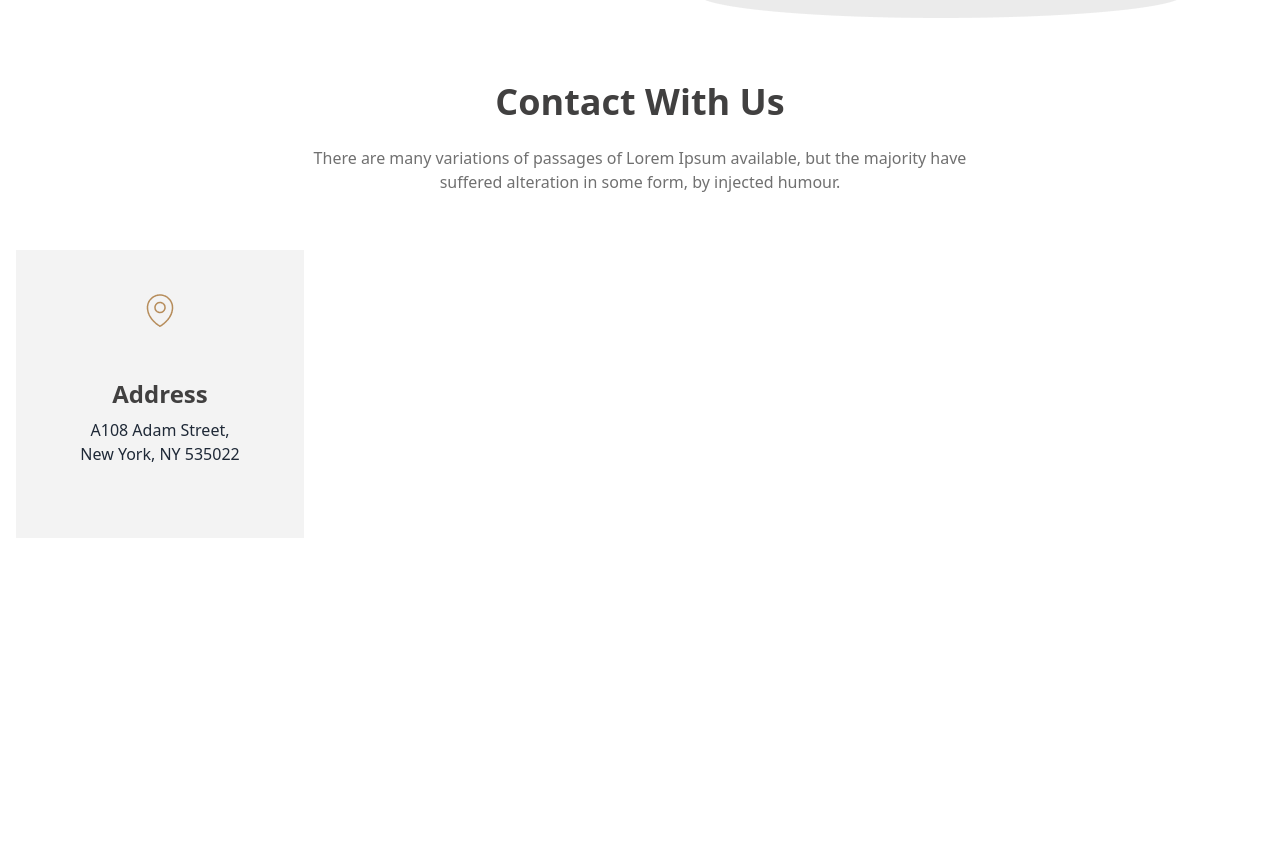
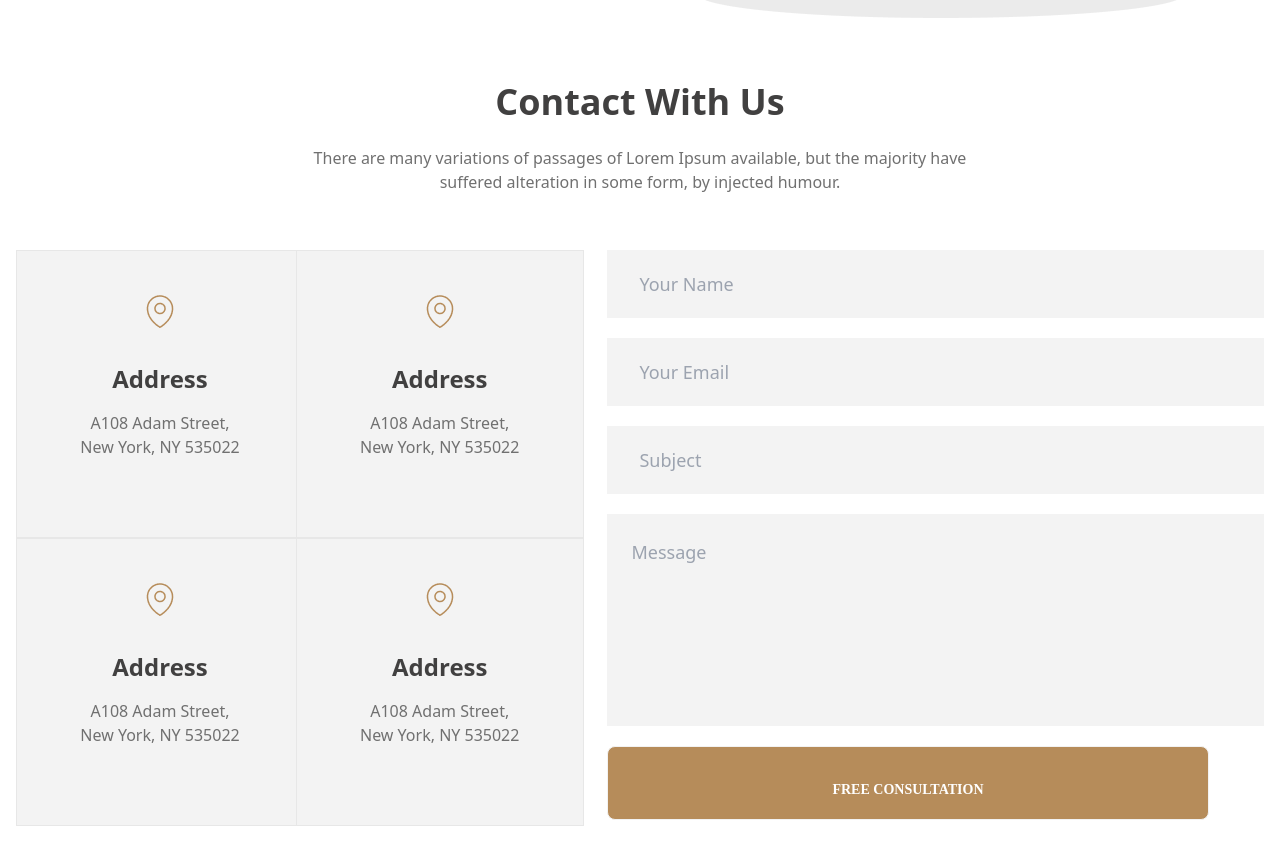
Before and after one commit to mdabdurrahman07/Legal-solutions-project, a plain HTML site: page index.html in a window 1280 px wide. Shown: the part 3586-4444 px from the top of the page. Before the commit the page ends 4140 px from the top, so only its background shows below. Drawn offline with nearby package versions, Linux system fonts and the light colour scheme.

Commit message:
conatct us section complete

```diff
--- a/index.html
+++ b/index.html
@@ -385,30 +385,71 @@
         <!-- faq section end -->
 
         <!-- contact with-us section -->
-        <section class="mt-7 lg:mt-16">
+        <section class="mt-7 lg:mt-16 mb-7 lg:mb-20">
           <!-- contact with us title -->
           <div class="text-center space-y-3 lg:space-y-6 mb-14">
             <h1 class="text-4xl font-extrabold text-[#414040]">Contact With Us</h1>
             <p class="text-base font-normal text-[#707070]">There are many variations of passages of Lorem Ipsum available, but the majority have<br>
                suffered alteration in some form, by injected humour.</p>
           </div>
-          <div class="flex flex-col lg:flex-row">
+          <div class="flex flex-col lg:flex-row gap-8">
              <!-- contact us card section  -->
-             <div class="flex-1">
-              <div class="card w-72 h-72 bg-[#F3F3F3] border-[#E7E7E7] space-y-4 rounded-none">
+             <div class=" grid grid-cols-1 lg:grid-cols-2 ml-14 lg:ml-0">
+              <div class="card w-72 h-72 bg-[#F3F3F3] border border-[#E7E7E7]  rounded-none">
                 <figure class="px-10 pt-10">
                   <img src="/images/location.png" alt="Shoes" class="" />
                 </figure>
-                <div class="card-body items-center text-center">
+                <div class="card-body items-center text-center space-y-2">
                   <h2 class="card-title font-extrabold text-2xl text-[#414040]">Address</h2>
-                  <p class="text-base font-normal">A108 Adam Street,<br>
+                  <p class="text-base font-normal text-[#707070]">A108 Adam Street,<br>
+                    New York, NY 535022</p>
+
+                </div>
+              </div>
+              <div class="card w-72 h-72 bg-[#F3F3F3] border border-[#E7E7E7]  rounded-none">
+                <figure class="px-10 pt-10">
+                  <img src="/images/location.png" alt="Shoes" class="" />
+                </figure>
+                <div class="card-body items-center text-center space-y-2">
+                  <h2 class="card-title font-extrabold text-2xl text-[#414040]">Address</h2>
+                  <p class="text-base font-normal text-[#707070]">A108 Adam Street,<br>
+                    New York, NY 535022</p>
+
+                </div>
+              </div>
+              <div class="card w-72 h-72 bg-[#F3F3F3] border border-[#E7E7E7]  rounded-none">
+                <figure class="px-10 pt-10">
+                  <img src="/images/location.png" alt="Shoes" class="" />
+                </figure>
+                <div class="card-body items-center text-center space-y-2">
+                  <h2 class="card-title font-extrabold text-2xl text-[#414040]">Address</h2>
+                  <p class="text-base font-normal text-[#707070]">A108 Adam Street,<br>
+                    New York, NY 535022</p>
+
+                </div>
+              </div>
+              <div class="card w-72 h-72 bg-[#F3F3F3] border border-[#E7E7E7]  rounded-none">
+                <figure class="px-10 pt-10">
+                  <img src="/images/location.png" alt="Shoes" class="" />
+                </figure>
+                <div class="card-body items-center text-center space-y-2">
+                  <h2 class="card-title font-extrabold text-2xl text-[#414040]">Address</h2>
+                  <p class="text-base font-normal text-[#707070]">A108 Adam Street,<br>
                     New York, NY 535022</p>
 
                 </div>
               </div>
              </div>
 
+             <div class=" space-y-5">
+              <input type="text" placeholder="Your Name" class=" input-bordered w-full  bg-[#F3F3F3] py-2 lg:py-5 pl-3 lg:pl-8 pr-36 lg:pr-96 text-lg font-normal text-[#707070]font-[font-basic-two]" /> <br>
+              <input type="text" placeholder="Your Email" class=" input-bordered w-full  bg-[#F3F3F3] py-2 lg:py-5 pl-3 lg:pl-8 pr-36 lg:pr-96 text-lg font-normal text-[#707070]font-[font-basic-two]" /> <br>
+              <input type="text" placeholder="Subject" class=" input-bordered w-full  bg-[#F3F3F3] py-2 lg:py-5 pl-3 lg:pl-8 pr-36 lg:pr-96 text-lg font-normal text-[#707070]font-[font-basic-two]" /> <br>
+              <input type="text" placeholder="Message" class=" input-bordered w-full  bg-[#F3F3F3] pt-3 lg:pt-6 pl-3 lg:pl-6 pr-36 lg:pr-96 pb-20 lg:pb-40 text-lg font-normal text-[#707070]font-[font-basic-two]" /> <br>
 
+              <a class="btn bg-brown-cl text-white rounded-lg font-[font-basic-two] py-3 lg:py-9 px-28 lg:px-56 text-center">Free Consultation</a>
+
+             </div>
 
 
 
```
